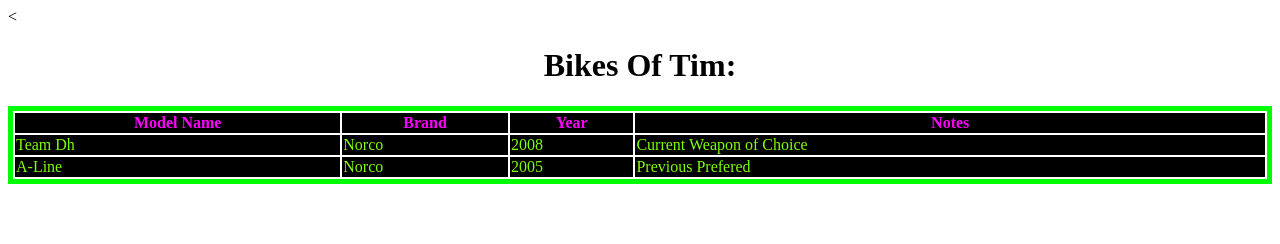
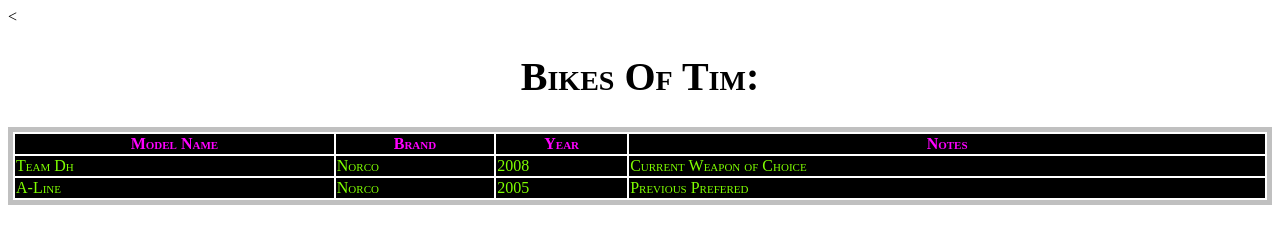
Before and after one commit to CodisticJr/HTML_AND_CSS_PROJECTS, a plain HTML site: page Basic_HTML_AND_CSS/HTML_Table.html in a window 1280 px wide. Drawn offline with Linux system fonts and the light colour scheme.

Commit message:
Assignment 26
Table with external CSS styling

```diff
--- a/Basic_HTML_AND_CSS/CSS_Table.css
+++ b/Basic_HTML_AND_CSS/CSS_Table.css
@@ -1,6 +1,6 @@
 
 table {
-	border: 5px solid Lime;
+	border: 5px solid silver;
 }
 
 td:hover {
@@ -11,6 +11,7 @@ td:hover {
 tr, th {
 	background-color: black;
 	color: Fuchsia;
+	font-variant: small-caps;
 }
 
 tr, td {
@@ -18,4 +19,4 @@ tr, td {
 	color: chartreuse;
 }
 
-h1 {text-align: center;}
+h1 {text-align: center; font-size:40px; color: black; font-variant: small-caps;}
```
